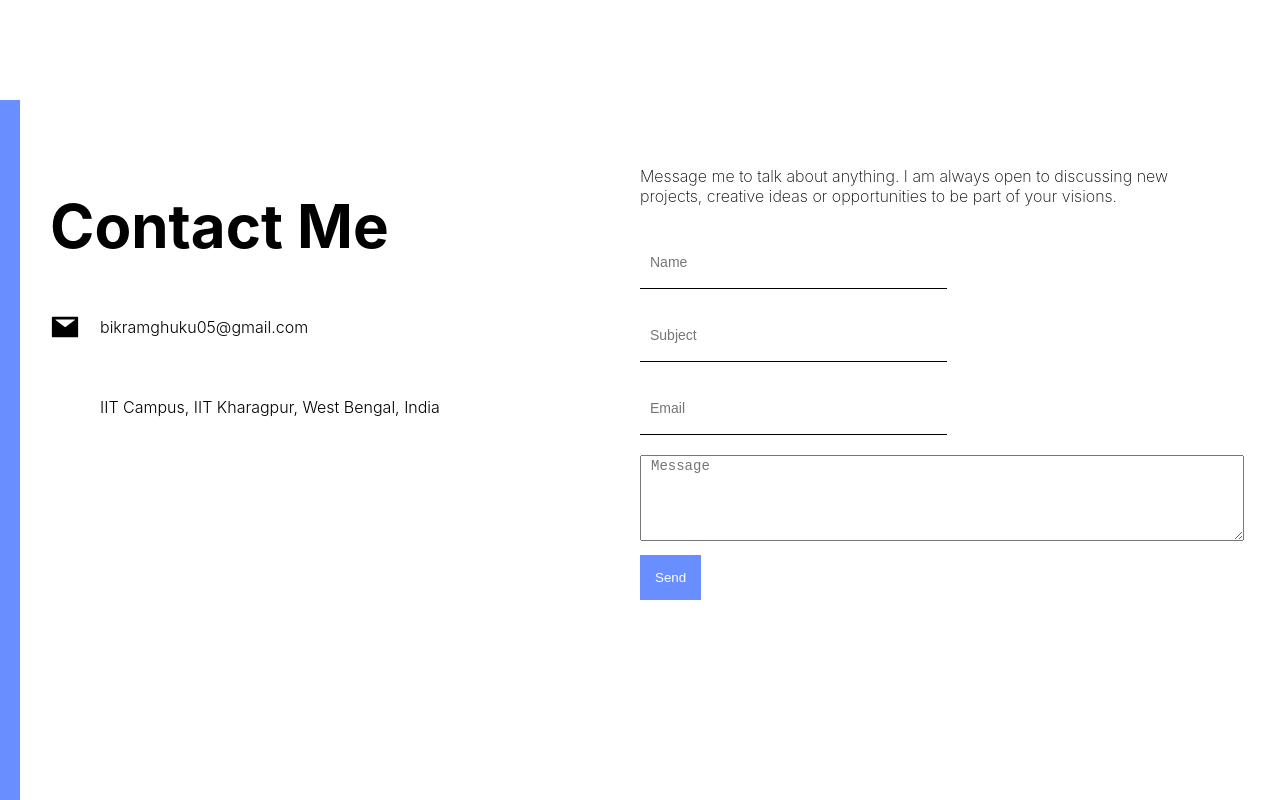
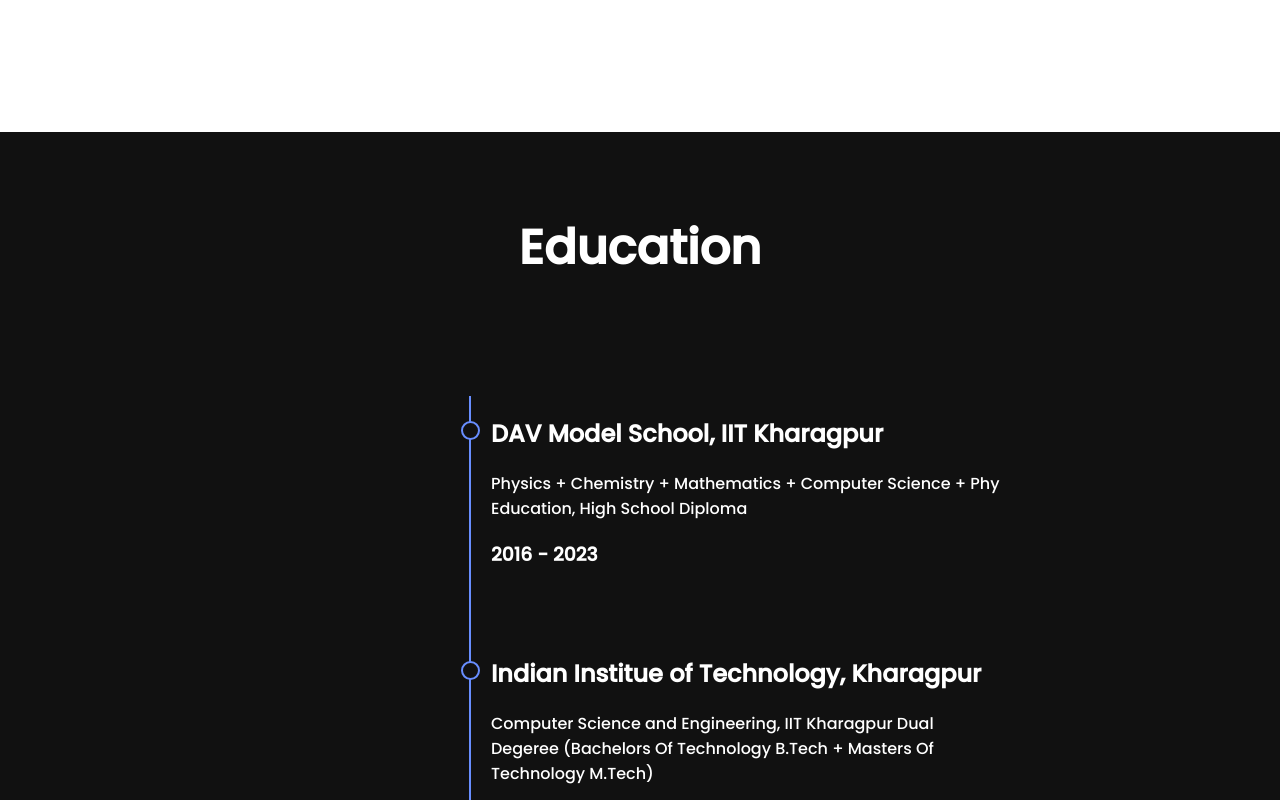
Before and after one commit to Bikram-ghuku/portfolio, a React (Create React App) app: page / in a window 1280 px wide. Shown: the part 1500-2300 px from the top of the page. Built offline with nearby package versions, Linux system fonts and the light colour scheme; some icons are missing.

Commit message:
added education

```diff
--- a/src/App.js
+++ b/src/App.js
@@ -9,6 +9,7 @@
     <div className="App">
       <Intro />
       <About />
+      <Education />
       <Contact />
     </div>
   );
--- /dev/null
+++ b/src/components/education/Education.jsx
@@ -0,0 +1,38 @@
+import React from 'react'
+import './education.css'
+
+function Education2() {
+  return (
+    <div className='e'>
+        <h1 className='e-head'>
+            Education
+        </h1>
+        <div className="e-wrapper">
+            <div className="e-card">
+                <h2 className="e-card-title">
+                    DAV Model School, IIT Kharagpur
+                </h2>
+                <p className="e-card-desc">
+                    Physics + Chemistry + Mathematics + Computer Science + Phy Education, High School Diploma
+                </p>
+                <h3 className="e-card-subtitle">
+                    2016 - 2023
+                </h3>
+            </div>
+            <div className="e-card">
+                <h2 className="e-card-title">
+                    Indian Institue of Technology, Kharagpur
+                </h2>
+                <p className="e-card-desc">
+                    Computer Science and Engineering, IIT Kharagpur Dual Degeree (Bachelors Of Technology B.Tech + Masters Of Technology M.Tech)
+                </p>
+                <h3 className="e-card-subtitle">
+                    2023 - 2028
+                </h3>
+            </div>
+        </div>
+    </div>
+  )
+}
+
+export default Education2
--- /dev/null
+++ b/src/components/education/education.css
@@ -0,0 +1,52 @@
+.e{
+    height: 100vh;
+    font-family: 'Poppins', sans-serif;
+    background-color: #111;
+}
+
+.e-head{
+    text-align: center;
+    color: #fff;
+    padding-top: 10vh;
+    font-size: 3rem;
+    font-weight: 600;
+}
+
+.e-wrapper{
+    padding-left: 15vw;
+    display: flex;
+    justify-content: center;
+    align-items: center;
+    padding-top: 10vh;
+    flex-direction: column;
+
+}
+
+.e-card{
+    height: 30vh;
+    padding: 0 0px 0 20px;
+    position: relative;
+    border-left: 2px solid #688eff;
+    color: #fff;
+    width: 40vw;
+}
+
+.e-card::before{
+    content: '';
+    position: absolute;
+    top: 25px;
+    left: -10px;
+    height: 15px;
+    width: 15px;
+    border-radius: 50%;
+    border: 2px solid #688eff;
+    background-color: #111;
+}
+
+@media screen and (max-width : 600px) {
+    .e-wrapper{
+        padding-left: 0;
+        padding-top: 5%;
+        font-size: 0.5rem;
+    }
+}
```
